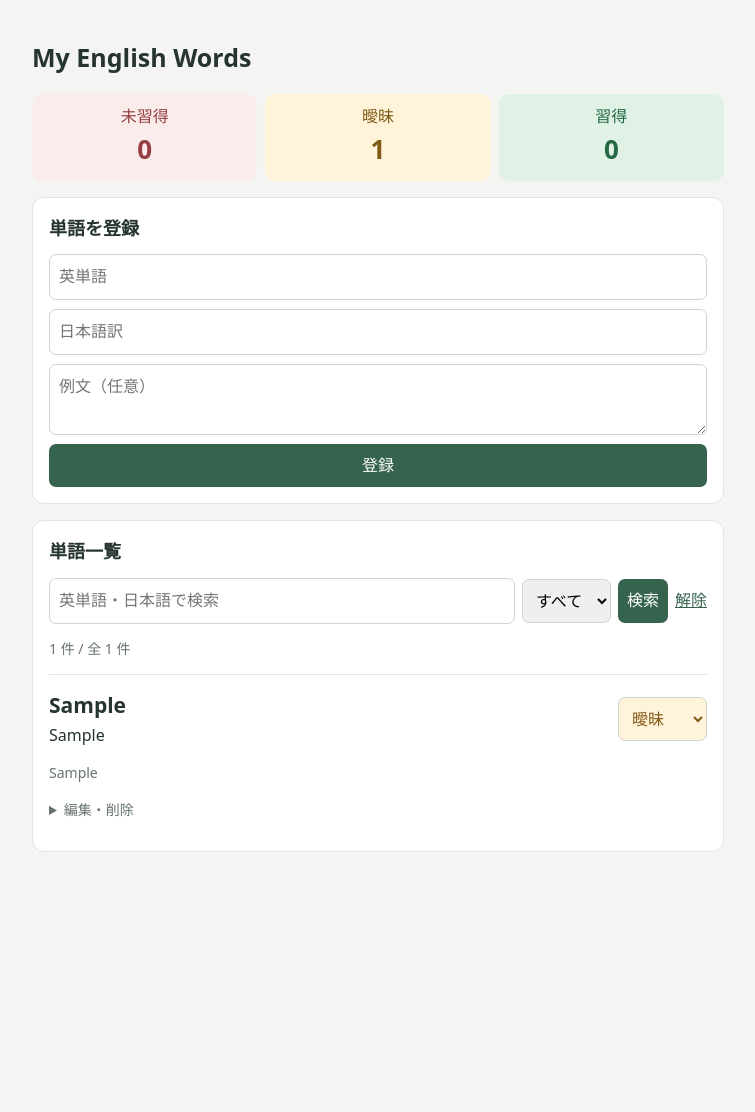
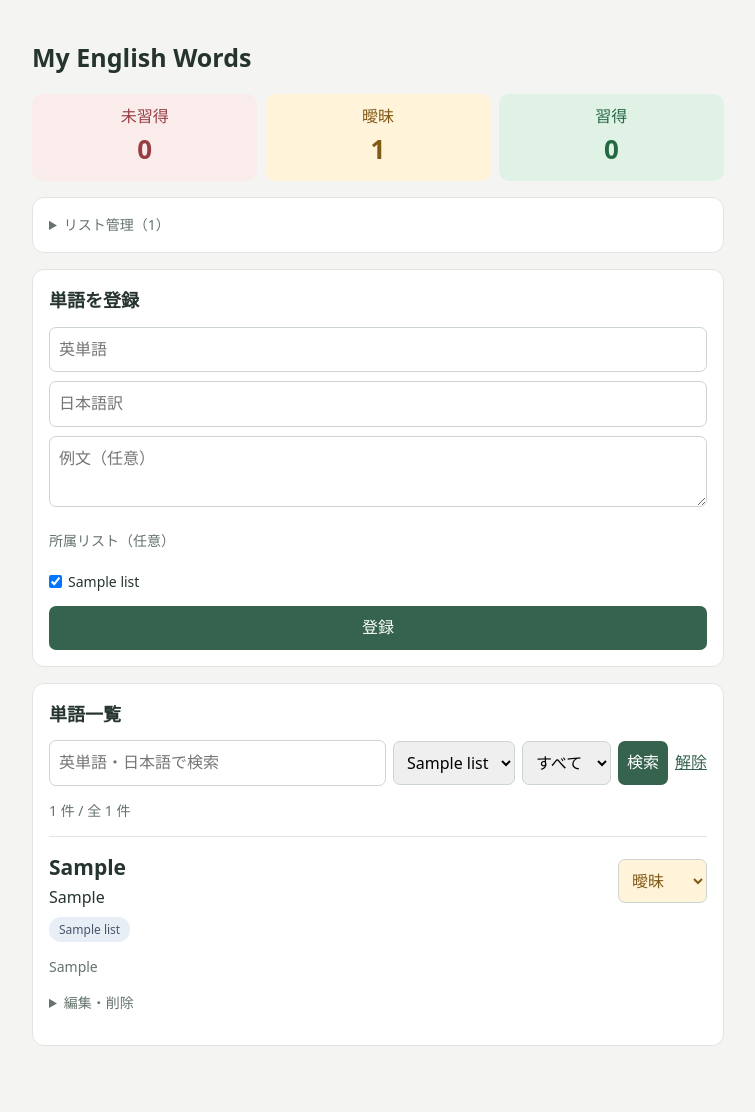
Before and after one commit to CoffKuroneko/EnglishWord, a Flask app: page /?list_id=1 in a window 1280 px wide. Shown: the whole page, without its empty margins (262-1017 px from the left). Before the commit the page ends 852 px from the top, so only its background shows below. Run offline with Flask 3, Linux system fonts and the light colour scheme; tables that the repository leaves empty hold one stand-in row (values such as "Sample post").

Commit message:
Add list

```diff
--- a/app.py
+++ b/app.py
@@ -1,3 +1,4 @@
+
 from flask import Flask, request, redirect, url_for, render_template, abort
 import sqlite3
 from pathlib import Path
@@ -6,10 +7,13 @@ app = Flask(__name__)
 DB = Path(__file__).with_name('words.db')
 STATUS = {0: '未習得', 1: '曖昧', 2: '習得'}
 
+
 def connect():
     conn = sqlite3.connect(DB)
     conn.row_factory = sqlite3.Row
+    conn.execute('PRAGMA foreign_keys = ON')
     return conn
+
 
 def init_db():
     with connect() as conn:
@@ -18,63 +22,219 @@ def init_db():
             word TEXT NOT NULL,
             meaning TEXT NOT NULL,
             example TEXT NOT NULL DEFAULT '',
-            status INTEGER NOT NULL DEFAULT 0 CHECK(status IN (0,1,2))
+            status INTEGER NOT NULL DEFAULT 0
+                CHECK(status IN (0,1,2))
         )''')
 
+        conn.execute('''CREATE TABLE IF NOT EXISTS lists (
+            id INTEGER PRIMARY KEY AUTOINCREMENT,
+            name TEXT NOT NULL UNIQUE
+        )''')
+
+        conn.execute('''CREATE TABLE IF NOT EXISTS word_lists (
+            word_id INTEGER NOT NULL,
+            list_id INTEGER NOT NULL,
+            PRIMARY KEY (word_id, list_id),
+            FOREIGN KEY (word_id)
+                REFERENCES words(id) ON DELETE CASCADE,
+            FOREIGN KEY (list_id)
+                REFERENCES lists(id) ON DELETE CASCADE
+        )''')
+
+
 def back():
-    return redirect(url_for('index', q=request.form.get('q',''), status=request.form.get('filter','all')))
+    return redirect(url_for(
+        'index',
+        q=request.form.get('q', ''),
+        status=request.form.get('filter', 'all'),
+        list_id=request.form.get('list_filter', 'all')
+    ))
+
 
 @app.get('/')
 def index():
-    q = request.args.get('q','').strip()
-    status = request.args.get('status','all')
-    sql = 'SELECT * FROM words WHERE (word LIKE ? OR meaning LIKE ?)'
+    q = request.args.get('q', '').strip()
+    status = request.args.get('status', 'all')
+    list_id = request.args.get('list_id', 'all')
+
+    sql = '''
+        SELECT * FROM words
+        WHERE (word LIKE ? OR meaning LIKE ?)
+    '''
     params = [f'%{q}%', f'%{q}%']
-    if status in ('0','1','2'):
+
+    if status in ('0', '1', '2'):
         sql += ' AND status = ?'
         params.append(int(status))
     else:
         status = 'all'
+
+    if list_id.isdigit():
+        sql += ''' AND id IN (
+            SELECT word_id FROM word_lists
+            WHERE list_id = ?
+        )'''
+        params.append(int(list_id))
+    else:
+        list_id = 'all'
+
     with connect() as conn:
-        words = conn.execute(sql + ' ORDER BY word COLLATE NOCASE, id', params).fetchall()
-        counts = dict(conn.execute('SELECT status, COUNT(*) FROM words GROUP BY status').fetchall())
-    return render_template('index.html', words=words, counts=counts, statuses=STATUS, q=q, selected=status)
+        words = conn.execute(
+            sql + ' ORDER BY word COLLATE NOCASE, id',
+            params
+        ).fetchall()
+
+        counts = dict(conn.execute(
+            'SELECT status, COUNT(*) FROM words GROUP BY status'
+        ).fetchall())
+
+        lists = conn.execute(
+            'SELECT * FROM lists ORDER BY name'
+        ).fetchall()
+
+        relations = conn.execute(
+            'SELECT * FROM word_lists'
+        ).fetchall()
+
+        memberships = {}
+
+        for row in relations:
+            memberships.setdefault(
+                row['word_id'], []
+            ).append(row['list_id'])
+
+    return render_template(
+        'index.html',
+        words=words,
+        counts=counts,
+        statuses=STATUS,
+        q=q,
+        selected=status,
+        lists=lists,
+        selected_list=list_id,
+        memberships=memberships
+    )
+
 
 def fields():
-    word = request.form.get('word','').strip()
-    meaning = request.form.get('meaning','').strip()
-    example = request.form.get('example','').strip()
+    word = request.form.get('word', '').strip()
+    meaning = request.form.get('meaning', '').strip()
+    example = request.form.get('example', '').strip()
+
     if not word or not meaning:
         abort(400, '単語と意味を入力してください。')
+
     return word, meaning, example
+
+
+def save_word_lists(conn, word_id):
+    list_ids = request.form.getlist(
+        'list_ids', type=int
+    )
+
+    conn.execute(
+        'DELETE FROM word_lists WHERE word_id=?',
+        (word_id,)
+    )
+
+    for list_id in set(list_ids):
+        conn.execute('''
+            INSERT INTO word_lists(word_id, list_id)
+            SELECT ?, id FROM lists WHERE id=?
+        ''', (word_id, list_id))
+
 
 @app.post('/add')
 def add():
     with connect() as conn:
-        conn.execute('INSERT INTO words(word, meaning, example) VALUES (?, ?, ?)', fields())
-    return redirect(url_for('index'))
+        cursor = conn.execute(
+            '''INSERT INTO words(word, meaning, example)
+               VALUES (?, ?, ?)''',
+            fields()
+        )
+
+        save_word_lists(conn, cursor.lastrowid)
+
+    return back()
+
 
 @app.post('/edit/<int:word_id>')
 def edit(word_id):
     with connect() as conn:
-        conn.execute('UPDATE words SET word=?, meaning=?, example=? WHERE id=?', (*fields(),word_id))
+        cursor = conn.execute(
+            '''UPDATE words
+               SET word=?, meaning=?, example=?
+               WHERE id=?''',
+            (*fields(), word_id)
+        )
+
+        if cursor.rowcount == 0:
+            abort(404)
+
+        save_word_lists(conn, word_id)
+
     return back()
+
 
 @app.post('/status/<int:word_id>')
 def change_status(word_id):
     status = request.form.get('status', type=int)
+
     if status not in STATUS:
         abort(400)
+
     with connect() as conn:
-        conn.execute('UPDATE words SET status=? WHERE id=?', (status,word_id))
+        conn.execute(
+            'UPDATE words SET status=? WHERE id=?',
+            (status, word_id)
+        )
+
     return back()
+
 
 @app.post('/delete/<int:word_id>')
 def delete(word_id):
     with connect() as conn:
-        conn.execute('DELETE FROM words WHERE id=?', (word_id,))
+        conn.execute(
+            'DELETE FROM words WHERE id=?',
+            (word_id,)
+        )
+
     return back()
 
+
+@app.post('/lists/add')
+def add_list():
+    name = request.form.get('name', '').strip()
+
+    if not name:
+        abort(400, 'リスト名を入力してください。')
+
+    with connect() as conn:
+        conn.execute(
+            'INSERT OR IGNORE INTO lists(name) VALUES (?)',
+            (name,)
+        )
+
+    return back()
+
+
+@app.post('/lists/delete/<int:list_id>')
+def delete_list(list_id):
+    with connect() as conn:
+        conn.execute(
+            'DELETE FROM lists WHERE id=?',
+            (list_id,)
+        )
+
+    return redirect(url_for('index'))
+
+
 init_db()
+
 if __name__ == '__main__':
-    app.run(host='0.0.0.0', port=5003, debug=False)
+    app.run(
+        host='0.0.0.0',
+        port=5003,
+        debug=False
+    )
--- a/static/style.css
+++ b/static/style.css
@@ -1 +1,35 @@
 *{box-sizing:border-box}body{margin:0;background:#f4f5f3;color:#26342e;font-family:system-ui,sans-serif;line-height:1.6}main{max-width:720px;margin:auto;padding:20px 14px 50px}h1{font-size:25px}h2{font-size:18px;margin:0 0 12px}section{background:white;border:1px solid #e0e5e1;border-radius:12px;padding:16px;margin:16px 0}.stats{display:grid;grid-template-columns:repeat(3,1fr);gap:8px}.stat{text-align:center;text-decoration:none;border-radius:10px;padding:10px}.stat strong{display:block;font-size:26px}.s0{background:#fbecec;color:#963e42}.s1{background:#fff3d9;color:#805a17}.s2{background:#e0f2e6;color:#246844}.stack{display:grid;gap:9px}input,textarea,select,button{font:inherit;border:1px solid #ccd5cf;border-radius:7px;padding:9px;max-width:100%;min-width:0}button{background:#35634e;color:white;cursor:pointer;border:0}input,textarea{width:100%;background:white} .search{display:flex;gap:7px;flex-wrap:wrap;align-items:center}.search input{flex:1 1 150px}.search a{color:#35634e}.muted,.example,summary{color:#65736b;font-size:14px}article{border-top:1px solid #e0e5e1;padding:14px 0}.wordrow{display:flex;justify-content:space-between;gap:12px;align-items:center}.word{font-size:21px;overflow-wrap:anywhere}.example{white-space:pre-wrap}details .stack{margin:10px 0}.delete{background:#a34c4c}summary{cursor:pointer}
+
+.list-options label {
+    display: inline-flex;
+    align-items: center;
+    gap: 6px;
+    margin: 4px 12px 4px 0;
+    font-size: 14px;
+}
+
+.list-options input[type="checkbox"] {
+    width: auto;
+    margin: 0;
+}
+
+.list-tags {
+    display: flex;
+    flex-wrap: wrap;
+    gap: 6px;
+}
+
+.list-tag {
+    display: inline-block;
+    padding: 3px 10px;
+    margin-top: 6px;
+    background: #e8eef5;
+    color: #475569;
+    border-radius: 12px;
+    font-size: 12px;
+    text-decoration: none;
+}
+
+.search {
+    flex-wrap: wrap;
+}
--- a/templates/index.html
+++ b/templates/index.html
@@ -1,9 +1,254 @@
+
 <!doctype html>
-<html lang="ja"><head><meta charset="utf-8"><meta name="viewport" content="width=device-width, initial-scale=1"><title>My English Words</title><link rel="stylesheet" href="{{ url_for('static', filename='style.css') }}"></head>
-<body><main><h1>My English Words</h1>
-<div class="stats">{% for n,label in statuses.items() %}<a class="stat s{{n}}" href="{{url_for('index',status=n)}}">{{label}}<strong>{{counts.get(n,0)}}</strong></a>{% endfor %}</div>
-<section><h2>単語を登録</h2><form action="{{url_for('add')}}" method="post" class="stack"><input name="word" placeholder="英単語" required><input name="meaning" placeholder="日本語訳" required><textarea name="example" placeholder="例文（任意）" rows="2"></textarea><button>登録</button></form></section>
-<section><h2>単語一覧</h2><form method="get" class="search"><input name="q" value="{{q}}" placeholder="英単語・日本語で検索"><select name="status"><option value="all">すべて</option>{% for n,label in statuses.items() %}<option value="{{n}}" {% if selected == n|string %}selected{% endif %}>{{label}}</option>{% endfor %}</select><button>検索</button><a href="{{url_for('index')}}">解除</a></form><p class="muted">{{words|length}} 件 / 全 {{counts.values()|sum}} 件</p>
-{% macro context_fields() %}<input type="hidden" name="q" value="{{q}}"><input type="hidden" name="filter" value="{{selected}}">{% endmacro %}
-{% for w in words %}<article><div class="wordrow"><div><strong class="word">{{w.word}}</strong><div>{{w.meaning}}</div></div><form method="post" action="{{url_for('change_status',word_id=w.id)}}">{{context_fields()}}<select aria-label="習得状況" class="s{{w.status}}" name="status" onchange="this.form.submit()">{% for n,label in statuses.items() %}<option value="{{n}}" {% if w.status == n %}selected{% endif %}>{{label}}</option>{% endfor %}</select><noscript><button>更新</button></noscript></form></div>
-{% if w.example %}<p class="example">{{w.example}}</p>{% endif %}<details><summary>編集・削除</summary><form class="stack" method="post" action="{{url_for('edit',word_id=w.id)}}">{{context_fields()}}<input name="word" value="{{w.word}}" required><input name="meaning" value="{{w.meaning}}" required><textarea name="example">{{w.example}}</textarea><button>保存</button></form><form method="post" action="{{url_for('delete',word_id=w.id)}}" onsubmit="return confirm('この単語を削除しますか？')">{{context_fields()}}<button class="delete">削除</button></form></details></article>{% else %}<p>該当する単語がありません。</p>{% endfor %}</section></main></body></html>
+<html lang="ja">
+<head>
+    <meta charset="utf-8">
+    <meta name="viewport"
+          content="width=device-width, initial-scale=1">
+    <title>My English Words</title>
+    <link rel="stylesheet"
+          href="{{ url_for('static', filename='style.css') }}">
+</head>
+
+<body>
+<main>
+    <h1>My English Words</h1>
+
+    {% macro context_fields() %}
+        <input type="hidden" name="q" value="{{q}}">
+        <input type="hidden" name="filter"
+               value="{{selected}}">
+        <input type="hidden" name="list_filter"
+               value="{{selected_list}}">
+    {% endmacro %}
+
+    <div class="stats">
+        {% for n,label in statuses.items() %}
+        <a class="stat s{{n}}"
+           href="{{url_for('index', status=n, q=q, list_id=selected_list)}}">
+            {{label}}
+            <strong>{{counts.get(n,0)}}</strong>
+        </a>
+        {% endfor %}
+    </div>
+
+    <!-- リスト管理 -->
+    <section>
+        <details>
+            <summary>リスト管理（{{lists|length}}）</summary>
+
+            <form method="post"
+                  action="{{url_for('add_list')}}"
+                  class="search">
+                {{context_fields()}}
+                <input name="name"
+                       placeholder="新しいリスト名"
+                       required>
+                <button>追加</button>
+            </form>
+
+            {% for l in lists %}
+            <div class="wordrow">
+                <a href="{{url_for('index', list_id=l.id)}}">
+                    {{l.name}}
+                </a>
+
+                <form method="post"
+                      action="{{url_for('delete_list', list_id=l.id)}}"
+                      onsubmit="return confirm('リストを削除しますか？単語は削除されません。')">
+                    <button class="delete">削除</button>
+                </form>
+            </div>
+            {% else %}
+            <p class="muted">リストがありません。</p>
+            {% endfor %}
+        </details>
+    </section>
+
+    <!-- 単語登録 -->
+    <section>
+        <h2>単語を登録</h2>
+
+        <form action="{{url_for('add')}}"
+              method="post" class="stack">
+
+            {{context_fields()}}
+
+            <input name="word"
+                   placeholder="英単語" required>
+
+            <input name="meaning"
+                   placeholder="日本語訳" required>
+
+            <textarea name="example"
+                      placeholder="例文（任意）"
+                      rows="2"></textarea>
+
+            {% if lists %}
+            <div class="list-options">
+                <p class="muted">所属リスト（任意）</p>
+
+                {% for l in lists %}
+                <label>
+                    <input type="checkbox"
+                           name="list_ids"
+                           value="{{l.id}}"
+                           {% if selected_list == l.id|string %}
+                           checked
+                           {% endif %}>
+                    {{l.name}}
+                </label>
+                {% endfor %}
+            </div>
+            {% endif %}
+
+            <button>登録</button>
+        </form>
+    </section>
+
+    <!-- 単語一覧 -->
+    <section>
+        <h2>単語一覧</h2>
+
+        <form method="get" class="search">
+
+            <input name="q" value="{{q}}"
+                   placeholder="英単語・日本語で検索">
+
+            <select name="list_id">
+                <option value="all">全リスト</option>
+
+                {% for l in lists %}
+                <option value="{{l.id}}"
+                    {% if selected_list == l.id|string %}
+                    selected
+                    {% endif %}>
+                    {{l.name}}
+                </option>
+                {% endfor %}
+            </select>
+
+            <select name="status">
+                <option value="all">すべて</option>
+
+                {% for n,label in statuses.items() %}
+                <option value="{{n}}"
+                    {% if selected == n|string %}
+                    selected
+                    {% endif %}>
+                    {{label}}
+                </option>
+                {% endfor %}
+            </select>
+
+            <button>検索</button>
+            <a href="{{url_for('index')}}">解除</a>
+        </form>
+
+        <p class="muted">
+            {{words|length}} 件 /
+            全 {{counts.values()|sum}} 件
+        </p>
+
+        {% for w in words %}
+        <article>
+            <div class="wordrow">
+                <div>
+                    <strong class="word">{{w.word}}</strong>
+                    <div>{{w.meaning}}</div>
+                </div>
+
+                <form method="post"
+                      action="{{url_for('change_status', word_id=w.id)}}">
+
+                    {{context_fields()}}
+
+                    <select aria-label="習得状況"
+                            class="s{{w.status}}"
+                            name="status"
+                            onchange="this.form.submit()">
+
+                        {% for n,label in statuses.items() %}
+                        <option value="{{n}}"
+                            {% if w.status == n %}
+                            selected
+                            {% endif %}>
+                            {{label}}
+                        </option>
+                        {% endfor %}
+                    </select>
+
+                    <noscript><button>更新</button></noscript>
+                </form>
+            </div>
+
+            <!-- 所属リスト表示 -->
+            <div class="list-tags">
+                {% for l in lists %}
+                    {% if l.id in memberships.get(w.id, []) %}
+                    <a class="list-tag"
+                       href="{{url_for('index', list_id=l.id)}}">
+                        {{l.name}}
+                    </a>
+                    {% endif %}
+                {% endfor %}
+            </div>
+
+            {% if w.example %}
+            <p class="example">{{w.example}}</p>
+            {% endif %}
+
+            <details>
+                <summary>編集・削除</summary>
+
+                <form class="stack" method="post"
+                      action="{{url_for('edit', word_id=w.id)}}">
+
+                    {{context_fields()}}
+
+                    <input name="word"
+                           value="{{w.word}}" required>
+
+                    <input name="meaning"
+                           value="{{w.meaning}}" required>
+
+                    <textarea name="example">{{w.example}}</textarea>
+
+                    {% if lists %}
+                    <div class="list-options">
+                        <p class="muted">所属リスト</p>
+
+                        {% for l in lists %}
+                        <label>
+                            <input type="checkbox"
+                                   name="list_ids"
+                                   value="{{l.id}}"
+                                   {% if l.id in memberships.get(w.id, []) %}
+                                   checked
+                                   {% endif %}>
+                            {{l.name}}
+                        </label>
+                        {% endfor %}
+                    </div>
+                    {% endif %}
+
+                    <button>保存</button>
+                </form>
+
+                <form method="post"
+                      action="{{url_for('delete', word_id=w.id)}}"
+                      onsubmit="return confirm('この単語を削除しますか？')">
+
+                    {{context_fields()}}
+                    <button class="delete">削除</button>
+                </form>
+            </details>
+        </article>
+
+        {% else %}
+        <p>該当する単語がありません。</p>
+        {% endfor %}
+    </section>
+</main>
+</body>
+</html>
```
